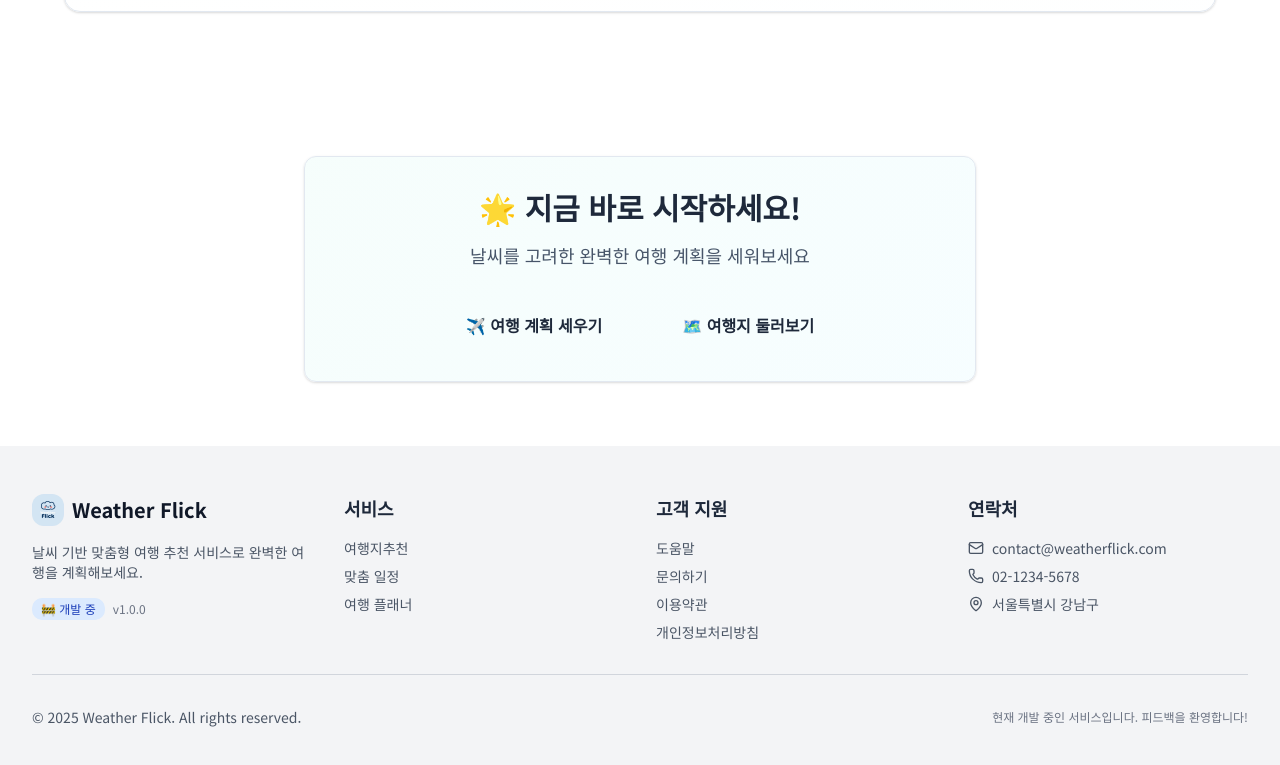
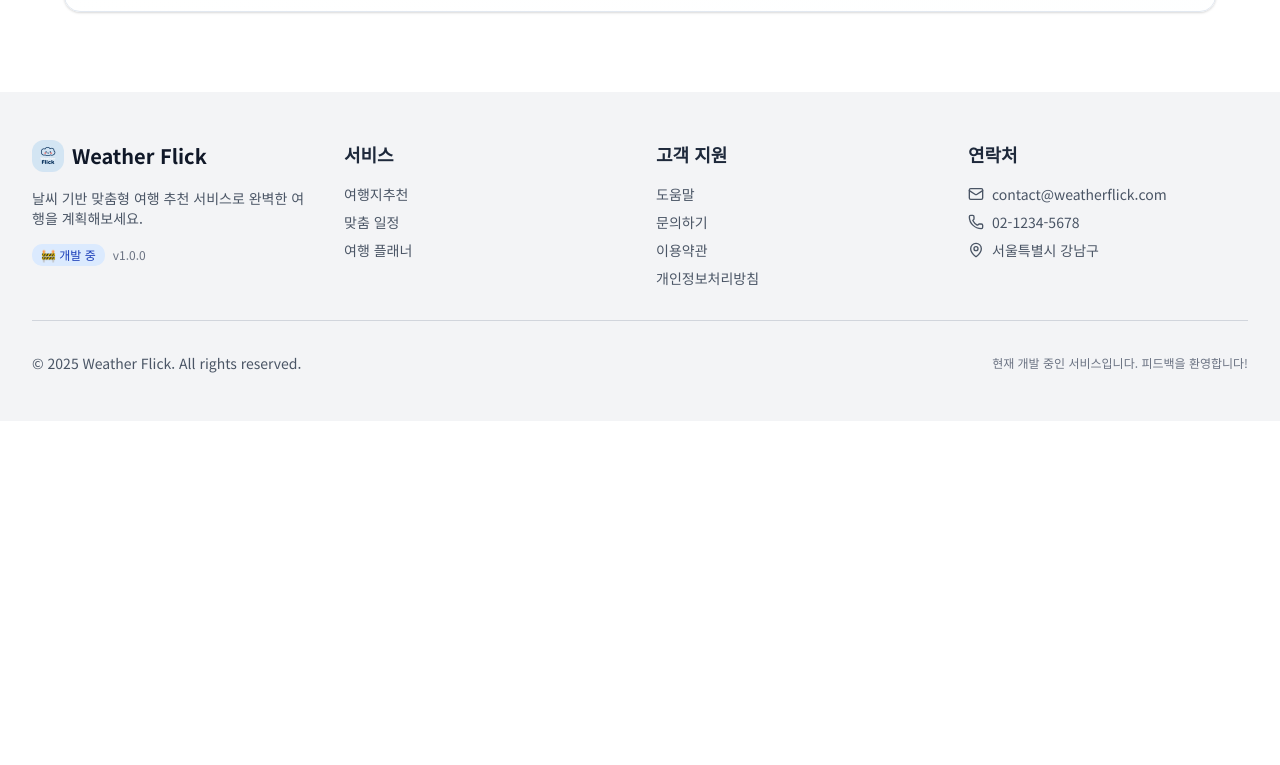
Before and after one commit to aicc6/weather-flick-front, a React (Vite) app: page / in a window 1280 px wide. Shown: the part 2316-3081 px from the top of the page. After the commit the page ends 2737 px from the top, so only its background shows below. Built offline with nearby package versions, Linux system fonts and the light colour scheme; no server answers; a web font is replaced by a local one.

Commit message:
refactor: MainPage에서 하단 CTA 섹션 제거 및 코드 정리

```diff
--- a/src/pages/main/index.jsx
+++ b/src/pages/main/index.jsx
@@ -278,34 +278,6 @@ export function MainPage() {
             )
           })}
         </div>
-
-        {/* Bottom CTA Section */}
-        <section className="from-sky-blue-light/30 via-sunshine-yellow-light/20 to-sunset-orange-light/30 dark:from-sky-blue/10 dark:via-sunshine-yellow/5 dark:to-sunset-orange/10 bg-gradient-to-br py-16">
-          <div className="container mx-auto px-4 text-center">
-            <div className="weather-card glass-effect mx-auto max-w-2xl p-8">
-              <h2 className="text-foreground mb-4 text-3xl font-bold">
-                🌟 지금 바로 시작하세요!
-              </h2>
-              <p className="text-muted-foreground mb-8 text-lg">
-                날씨를 고려한 완벽한 여행 계획을 세워보세요
-              </p>
-              <div className="flex flex-col justify-center gap-4 sm:flex-row">
-                <Link
-                  to="/planner"
-                  className="sunny-button rounded-full px-8 py-3 font-semibold"
-                >
-                  ✈️ 여행 계획 세우기
-                </Link>
-                <Link
-                  to="/recommend"
-                  className="weather-button rounded-full px-8 py-3 font-semibold"
-                >
-                  🗺️ 여행지 둘러보기
-                </Link>
-              </div>
-            </div>
-          </div>
-        </section>
       </div>
 
       <Chatbot />
```
